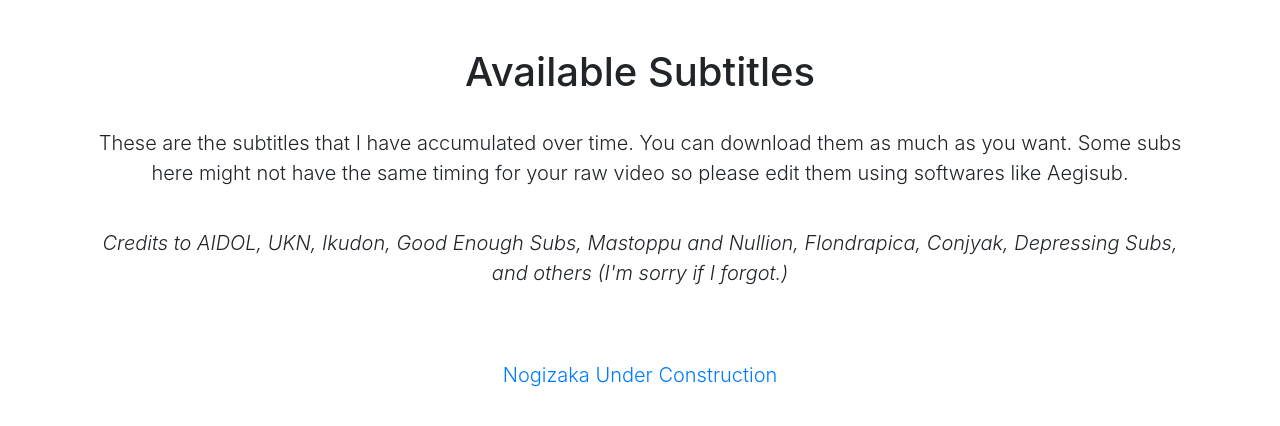
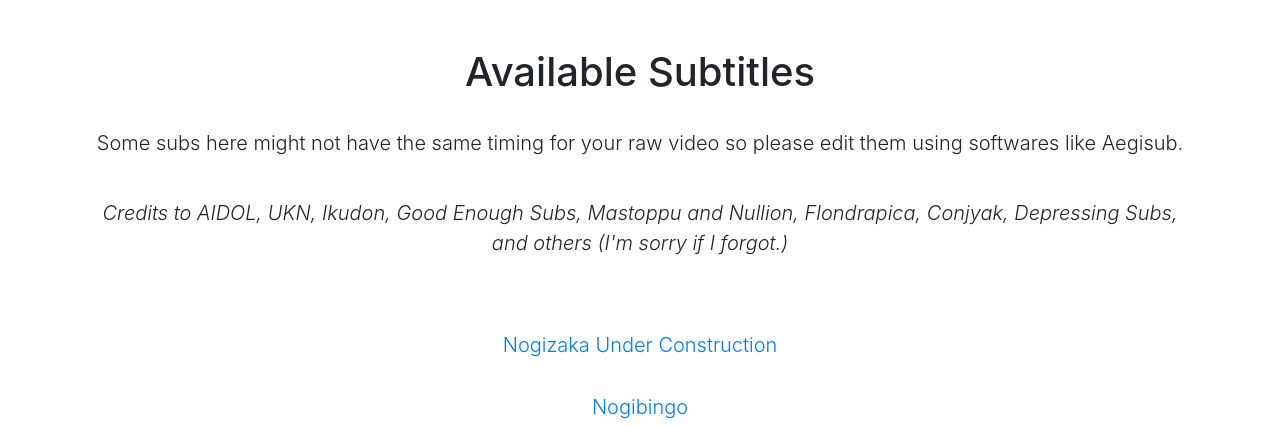
Before and after one commit to chivequiachon/portal46, a Django app: page /subs/ in a window 1280 px wide. Shown: the part 56-482 px from the top of the page. Run offline with Django 3.2, Linux system fonts and the light colour scheme; parts of the project's set-up code (start-up, migrations or seed data) failed here and were passed over; some libraries are stand-ins or nearby versions.

Commit message:
Modified content for subtitles page

```diff
--- a/portal/templates/pages/subtitles_page.html
+++ b/portal/templates/pages/subtitles_page.html
@@ -4,7 +4,7 @@
 <div class="row">
   <div class="col-lg-12 text-center">
     <h1 class="mt-5">Available Subtitles</h1><br />
-    <p class="lead">These are the subtitles that I have accumulated over time. You can download them as much as you want. Some subs here might not have the same timing for your raw video so please edit them using softwares like Aegisub.</p><br />
+    <p class="lead">Some subs here might not have the same timing for your raw video so please edit them using softwares like Aegisub.</p><br />
     <p class="lead"><em>Credits to AIDOL, UKN, Ikudon, Good Enough Subs, Mastoppu and Nullion, Flondrapica, Conjyak, Depressing Subs, and others (I'm sorry if I forgot.)</em></p><br /><br />
     <p class="lead"><a class="nav-link" href="{% url 'subs_list' %}?subs=nogichuu">Nogizaka Under Construction</a></p>
     <p class="lead"><a class="nav-link" href="{% url 'subs_list' %}?subs=nogibingo">Nogibingo</a></p>
```
